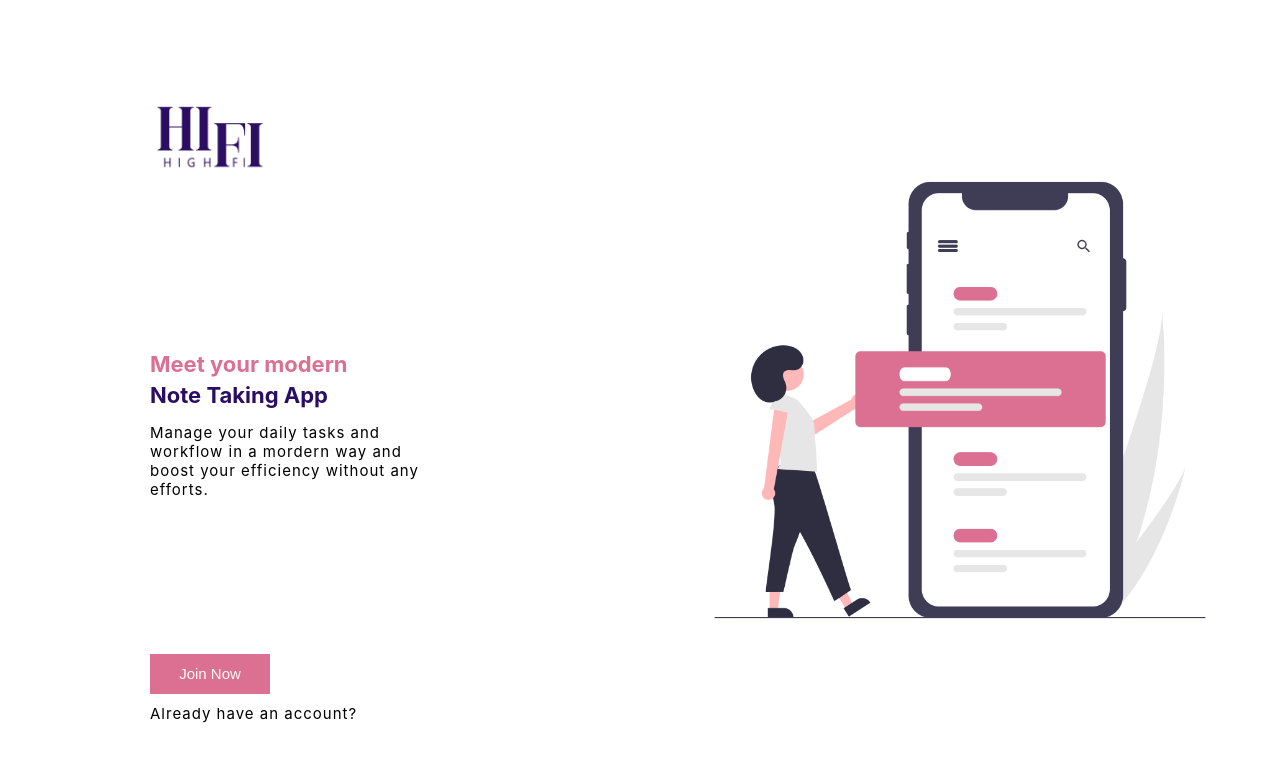
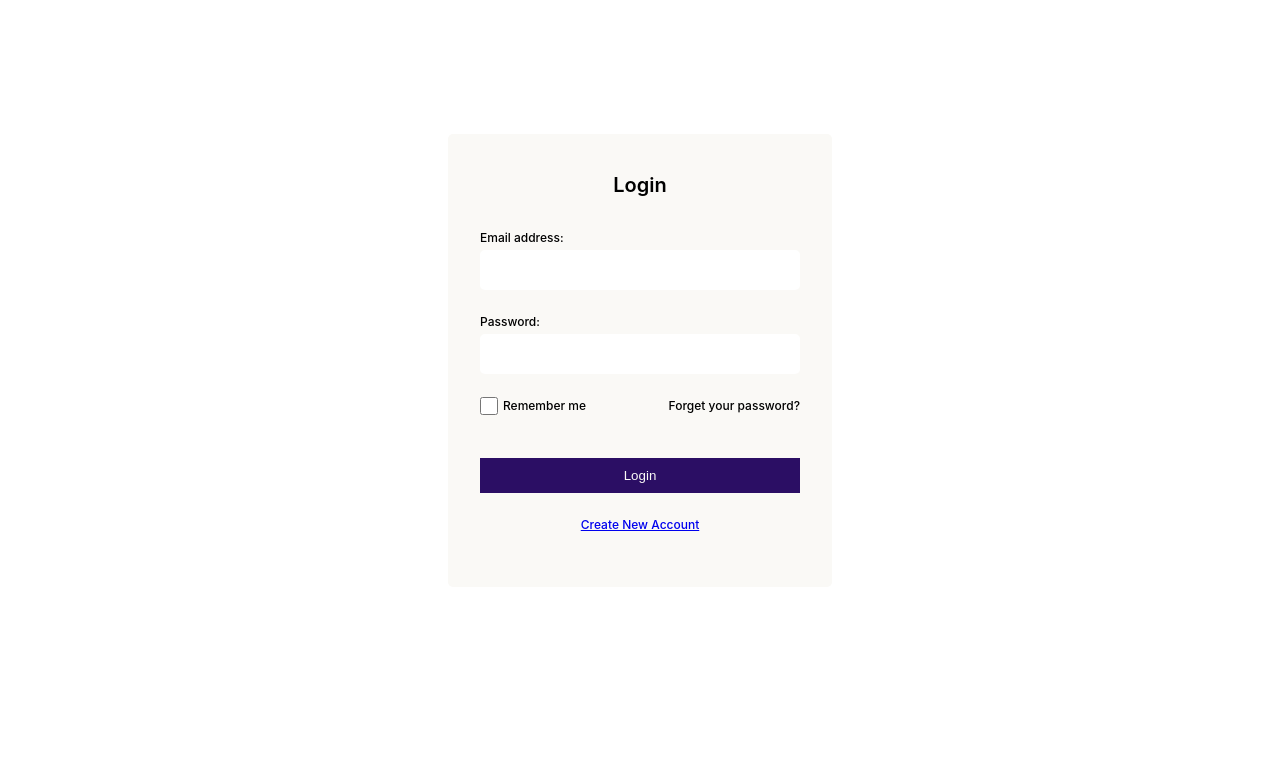
Before and after one commit to sushmita12345/note-take, a React (Create React App) app: page /login in a window 1280 px wide. Shown: the top 762 px of the page. Built offline with nearby package versions, Linux system fonts and the light colour scheme.

Commit message:
added login authentication

```diff
--- a/package.json
+++ b/package.json
@@ -1,5 +1,5 @@
 {
-  "homepage": "http://sushmita12345.github.io/note-take",
+  "homepage": "http://sushmita12345.github.io/",
   "name": "note-take",
   "version": "0.1.0",
   "private": true,
@@ -11,6 +11,7 @@
     "mockman-js": "^1.0.5",
     "react": "^17.0.2",
     "react-dom": "^17.0.2",
+    "react-router-dom": "^6.2.2",
     "react-scripts": "5.0.0",
     "uuid": "^8.3.2"
   },
--- a/src/App.css
+++ b/src/App.css
@@ -1,4 +1,4 @@
-.App {
+/* .App {
   text-align: center;
 }
 
@@ -48,4 +48,4 @@
   color: #d9d9d9;
   font-size: 1.2rem;
   margin: 1rem;
-}
+} */
--- a/src/App.js
+++ b/src/App.js
@@ -1,10 +1,19 @@
 import "./App.css";
 import {LandingPage} from "./pages/LandingPage/LandingPage";
+import {Route, Routes} from "react-router-dom";
+import {Login} from "../src/pages/Login/Login";
+import {Home} from "../src/pages/Home/Home";
 
 function App() {
   return (
     <div className="App">
-      <LandingPage />
+
+
+      <Routes>
+        <Route  exact path="/" element={<LandingPage />} />
+        <Route path="/login" element={<Login />} />
+        <Route path="/home" element={<Home />} />
+      </Routes>
     </div>
   );
 }
--- /dev/null
+++ b/src/Context/authContext.jsx
@@ -0,0 +1,28 @@
+import {createContext, useContext, useState}  from 'react';
+
+const AuthContext = createContext();
+
+const AuthProvider = ({children}) => {
+
+    const getToken = localStorage.getItem("login-token");
+    const getLocalStorageUser = localStorage.getItem("user");
+    const [token, setToken] = useState(getToken || "")
+    const [user, setUser] = useState(JSON.parse(getLocalStorageUser) || "")
+
+    const logoutFun = () => {
+        setToken("");
+        setUser("");
+        localStorage.removeItem("login-token");
+        localStorage.removeItem("user");
+      };
+
+    return (
+        <AuthContext.Provider value={{token, setToken, user, setUser, logoutFun}}>
+            {children}
+        </AuthContext.Provider>
+    )
+}
+
+const useAuth = () => useContext(AuthContext)
+
+export {useAuth, AuthProvider}
--- a/src/index.js
+++ b/src/index.js
@@ -3,13 +3,19 @@
 import "./index.css";
 import App from "./App";
 import { makeServer } from "./server";
+import {BrowserRouter} from "react-router-dom";
+import {AuthProvider} from "./Context/authContext";
 
 // Call make Server
 makeServer();
 
 ReactDOM.render(
   <React.StrictMode>
-    <App />
+    <BrowserRouter>
+      <AuthProvider>
+        <App />
+      </AuthProvider>
+    </BrowserRouter>
   </React.StrictMode>,
   document.getElementById("root")
 );
--- /dev/null
+++ b/src/pages/Home/Home.jsx
@@ -0,0 +1,5 @@
+export function Home() {
+    return (
+        <h1>This is home page.</h1>
+    )
+}
--- a/src/pages/LandingPage/LandingPage.jsx
+++ b/src/pages/LandingPage/LandingPage.jsx
@@ -1,6 +1,7 @@
 import "./LandingPage.css";
 import logo from "../../assets/Image/LogoImg/HIFI.png";
-import mainImg from "../../assets/Image/LandingPage/main-img.png"
+import mainImg from "../../assets/Image/LandingPage/main-img.png";
+import {Link} from "react-router-dom"
 
 export function LandingPage() {
     return (
@@ -19,7 +20,7 @@
 
                     </div>
                     <div className="note-join-container">
-                        <button className="note-join-btn">Join Now</button>
+                       <Link to="/login"> <button className="note-join-btn">Join Now</button></Link>
                         <p>Already have an account?</p>
                     </div>
                 </div>
--- /dev/null
+++ b/src/pages/Login/Login.css
@@ -0,0 +1,102 @@
+@import "../../assets/reset.css";
+
+.login-container {
+  width: 100%;
+  height: calc(100vh - 8rem);
+  display: flex;
+  flex-direction: column;
+  justify-content: center;
+  align-items: center;
+  background-color: var(--back-grey);
+}
+
+.login-container-wrapper {
+  width: 30vw;
+  display: flex;
+  flex-direction: column;
+  align-items: center;
+  background-color: var(--white);
+  padding: 3rem 5rem;
+  border-radius: 5px;
+  box-shadow: var(--black-shade) 0px 1px 4px;
+}
+
+.form-info {
+  display: flex;
+  flex-direction: column;
+}
+
+.login-page {
+  font-size: 2rem;
+  font-weight: 600;
+  margin-bottom: 2rem;
+  line-height: 4.2rem;
+}
+
+.login-text {
+  font-size: 1.2rem;
+  font-weight: 500;
+  line-height: 2.4rem;
+}
+
+.login-box {
+  height: 4rem;
+  width: 25vw;
+  border: 1px solid var(--grey);
+  border-radius: 5px;
+  padding-left: 1rem;
+  margin-bottom: 2rem;
+}
+
+.pwd-remember {
+  display: flex;
+  justify-content: space-between;
+}
+
+.rem-container {
+  display: flex;
+  align-items: center;
+  margin-bottom: 2rem;
+}
+
+.login-checkbox {
+  margin-right: 0.5rem;
+  height: 1.8rem;
+  width: 1.8rem;
+  margin-bottom: 2rem;
+  border: 1px solid var(--grey);
+}
+
+.login-remember {
+  font-size: 1.2rem;
+  font-weight: 500;
+  line-height: 2.4rem;
+  margin-bottom: 2rem;
+}
+
+.login-forget {
+  font-size: 1.2rem;
+  font-weight: 500;
+  line-height: 2.4rem;
+  color: var(--login-blue);
+}
+
+.login-btn {
+  width: 100%;
+  height: 3.5rem;
+  background-color: var(--primary-color);
+  color: var(--white);
+  /* color: var(--secondary-color); */
+  border: none;
+  margin-bottom: 2rem;
+}
+
+.login-account {
+  display: flex;
+  align-items: center;
+  justify-content: center;
+  font-size: 1.2rem;
+  font-weight: 500;
+  line-height: 2.4rem;
+  margin-bottom: 2rem;
+}
--- /dev/null
+++ b/src/pages/Login/Login.jsx
@@ -0,0 +1,73 @@
+import {Link, useNavigate} from "react-router-dom";
+import "./Login.css";
+import {useState} from "react"
+import axios from "axios";
+import {useAuth} from "../../Context/authContext";
+
+
+export function Login() {
+
+    const {setUser, setToken} = useAuth()
+    const navigate = useNavigate();
+    const [loginForm, setLoginForm] = useState({email: "", password: ""})
+
+    const loginHandler = async (e)  => {
+        e.preventDefault();
+        try {
+            const {status, data: {foundUser, encodedToken}} = await axios.post(`/api/auth/login`, loginForm
+
+            );
+            // saving the encodedToken in the localStorage
+
+            localStorage.setItem("login-token", encodedToken);
+            localStorage.setItem("user", JSON.stringify(foundUser));
+
+            setUser(foundUser)
+            setToken(encodedToken)
+            if(encodedToken){
+                navigate("/home")
+            }
+        } catch (error) {
+            console.log(error);
+        }
+
+    }
+
+    return (
+        <div class="login-container">
+        <div class="login-container-wrapper">
+            <h2 class="login-page">Login</h2>
+
+            <form onSubmit={(e) => loginHandler(e)}>
+                <div class="form-info">
+                    <label class="login-text" htmlFor="email">Email address:</label>
+                    <input class="login-box"
+                        type="text"
+                        value={loginForm.email}
+                        required
+                        onChange={(e) => setLoginForm((prev) => ({...prev, email: e.target.value}))}/>
+                    <label class="login-text" htmlFor="password">Password:</label>
+                    <input class="login-box"
+                        type="password"
+                        value={loginForm.password}
+                        required
+                        onChange={(e) => setLoginForm((prev) => ({...prev, password: e.target.value}))}/>
+                </div>
+
+                <div class="pwd-remember">
+                    <div class="rem-container">
+                        <input class="login-checkbox" type="checkbox" required/>
+                        <span class="login-remember">Remember me</span>
+                    </div>
+
+                    <span class="login-forget">Forget your password?</span>
+                </div>
+                <button class="login-btn" type="submit" onClick={() => setLoginForm({email: "adarshbalika@gmail.com", password: "adarshBalika123"})}
+                    >Login</button>
+                <Link to="/signup"><span class="login-account">Create New Account</span></Link>
+
+            </form>
+        </div>
+    </div>
+    )
+}
```
Also changed, not shown: src/pages/Home/Home.css (added), 1 other file (tests, documents, lock files or other folders).
